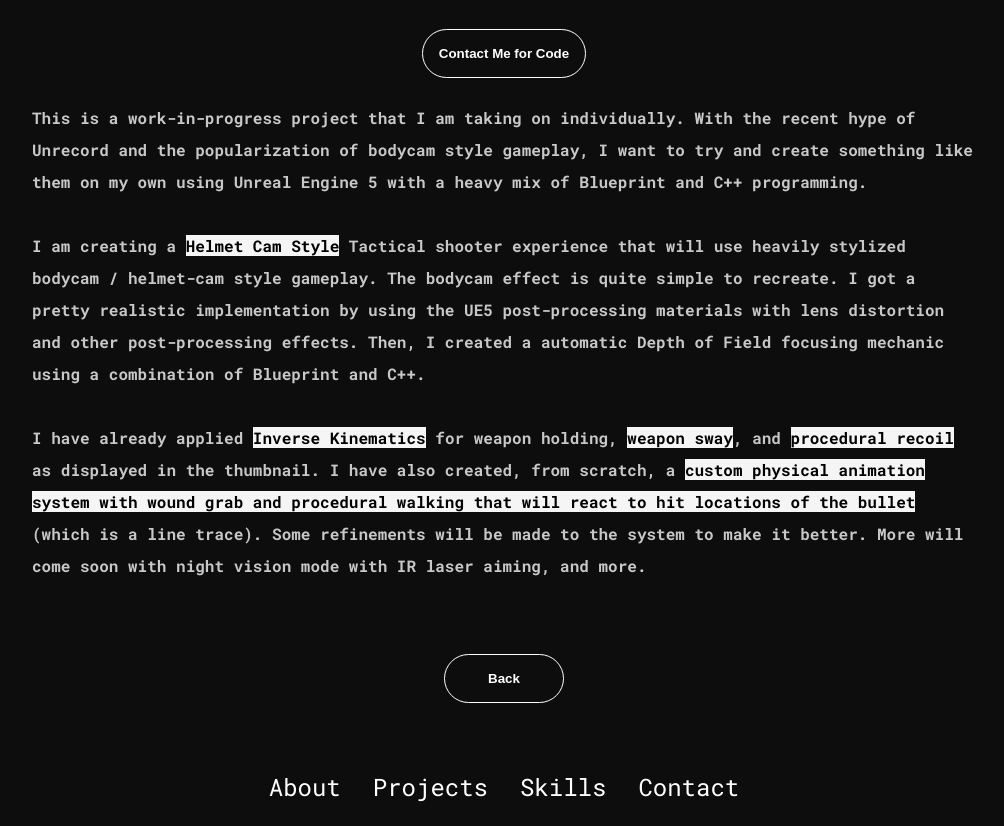
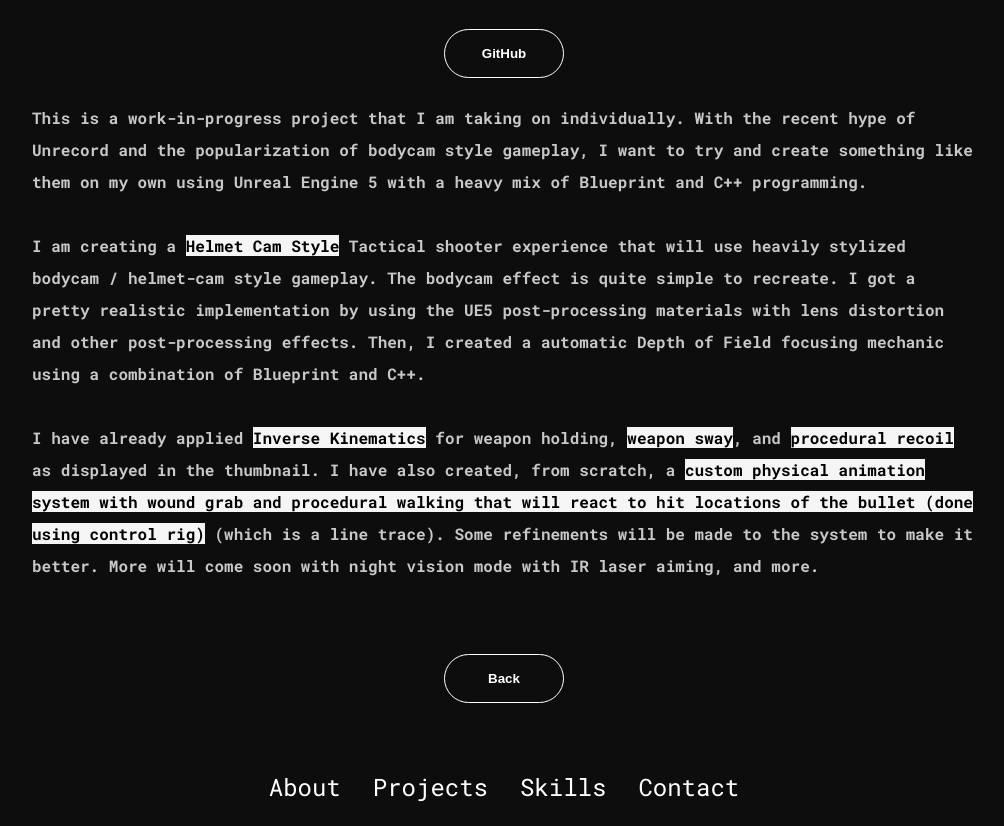
Before and after one commit to lolxu/lolxu.github.io, a plain HTML site: page data/pages/projects/bodycam_shooter.html in a window 1280 px wide. Shown: the part 1226-2052 px from the top of the page, without its empty margins (136-1140 px from the left). Drawn offline with Linux system fonts and the light colour scheme.

Commit message:
modified bodycam

```diff
--- a/data/pages/projects/bodycam_shooter.html
+++ b/data/pages/projects/bodycam_shooter.html
@@ -114,8 +114,8 @@
             </div>
             <div class="btn-container project-btn-container">
                 <button class="btn btn-color-2"
-                    onclick="window.open('mailto:davidx@usc.edu')">
-                    Contact Me for Code
+                    onclick="window.open('https://github.com/lolxu/BodycamShooter-UE5')">
+                    GitHub
                 </button>
             </div>
             <div class="section__text">
@@ -148,7 +148,8 @@
                         system
                         with wound grab and procedural walking that will react
                         to
-                        hit locations of the bullet</mark> (which is a line
+                        hit locations of the bullet (done using control
+                        rig)</mark> (which is a line
                     trace). Some refinements will be made to the system to make
                     it better. More
                     will come soon with night
```
